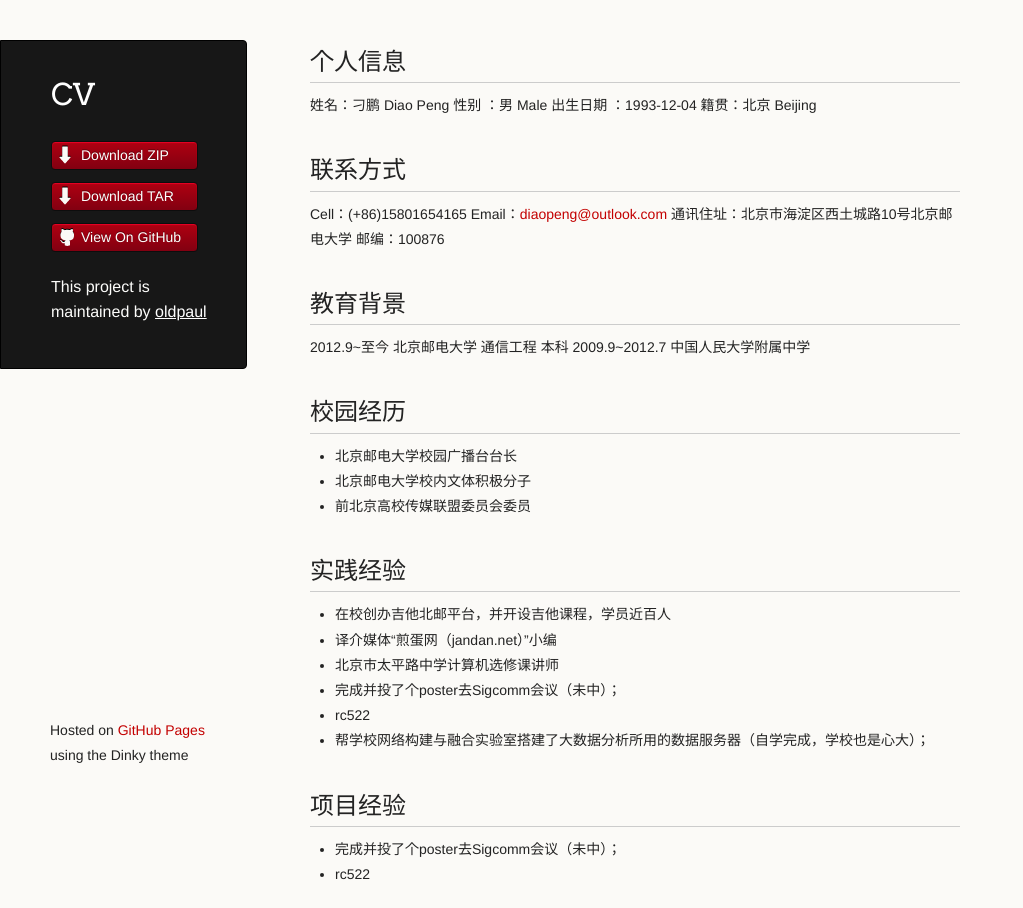
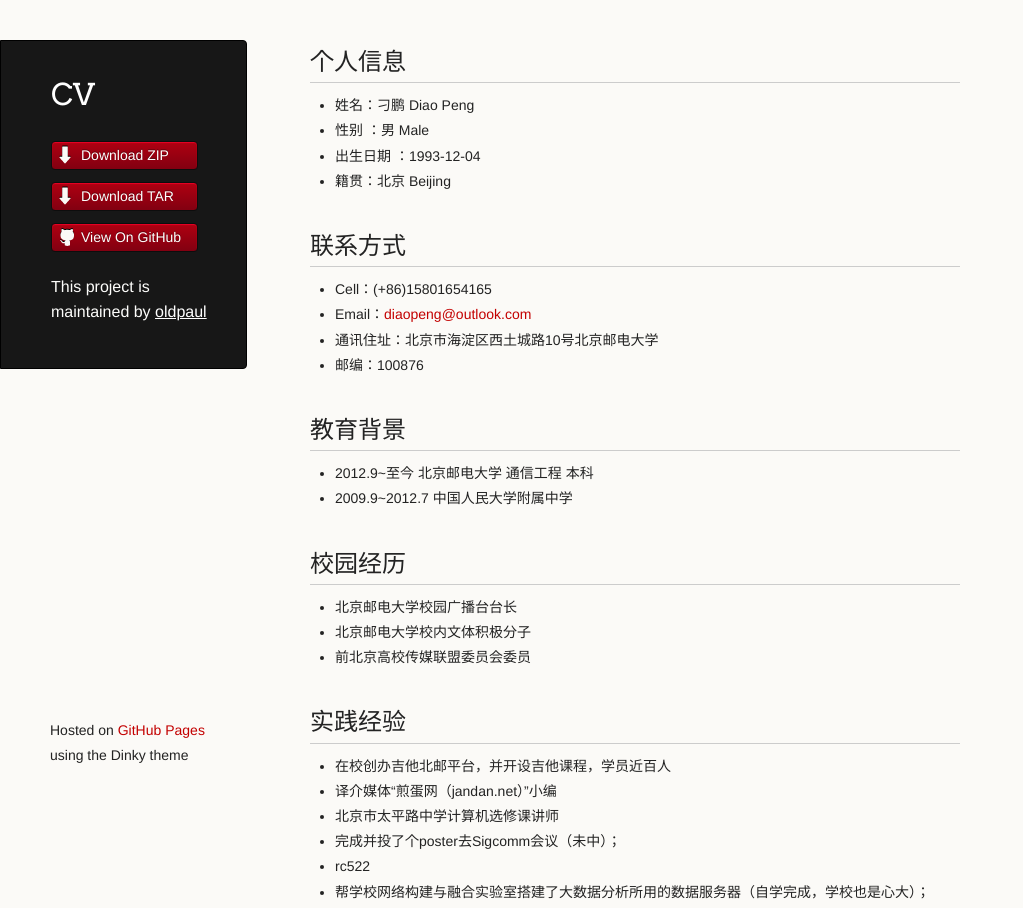
Before and after one commit to oldpaul/CV, a plain HTML site: page index.html in a window 1280 px wide. Shown: the top 908 px of the page, without its empty margins (0-1023 px from the left). Drawn offline with Linux system fonts and the light colour scheme.

Commit message:
Create gh-pages branch via GitHub

```diff
--- a/index.html
+++ b/index.html
@@ -33,24 +33,30 @@
         <h2>
 <a id="个人信息" class="anchor" href="#%E4%B8%AA%E4%BA%BA%E4%BF%A1%E6%81%AF" aria-hidden="true"><span aria-hidden="true" class="octicon octicon-link"></span></a>个人信息</h2>
 
-<p>姓名：刁鹏 Diao Peng
-性别 ：男 Male
-出生日期 ：1993-12-04
-籍贯：北京 Beijing</p>
+<ul>
+<li>姓名：刁鹏 Diao Peng</li>
+<li>性别 ：男 Male </li>
+<li>出生日期 ：1993-12-04 </li>
+<li>籍贯：北京 Beijing</li>
+</ul>
 
 <h2>
 <a id="联系方式" class="anchor" href="#%E8%81%94%E7%B3%BB%E6%96%B9%E5%BC%8F" aria-hidden="true"><span aria-hidden="true" class="octicon octicon-link"></span></a>联系方式</h2>
 
-<p>Cell：(+86)15801654165
-Email：<a href="mailto:diaopeng@outlook.com">diaopeng@outlook.com</a>
-通讯住址：北京市海淀区西土城路10号北京邮电大学
-邮编：100876 </p>
+<ul>
+<li>Cell：(+86)15801654165 </li>
+<li>Email：<a href="mailto:diaopeng@outlook.com">diaopeng@outlook.com</a> </li>
+<li>通讯住址：北京市海淀区西土城路10号北京邮电大学 </li>
+<li>邮编：100876 </li>
+</ul>
 
 <h2>
 <a id="教育背景" class="anchor" href="#%E6%95%99%E8%82%B2%E8%83%8C%E6%99%AF" aria-hidden="true"><span aria-hidden="true" class="octicon octicon-link"></span></a>教育背景</h2>
 
-<p>2012.9~至今 北京邮电大学 通信工程 本科
-2009.9~2012.7 中国人民大学附属中学</p>
+<ul>
+<li>2012.9~至今 北京邮电大学 通信工程 本科</li>
+<li>2009.9~2012.7 中国人民大学附属中学</li>
+</ul>
 
 <h2>
 <a id="校园经历" class="anchor" href="#%E6%A0%A1%E5%9B%AD%E7%BB%8F%E5%8E%86" aria-hidden="true"><span aria-hidden="true" class="octicon octicon-link"></span></a>校园经历</h2>
--- a/params.json
+++ b/params.json
@@ -1 +1 @@
-{"name":"CV","tagline":"","body":"## 个人信息\r\n姓名：刁鹏 Diao Peng\r\n性别 ：男 Male \r\n出生日期 ：1993-12-04 \r\n籍贯：北京 Beijing\r\n\r\n## 联系方式\r\nCell：(+86)15801654165 \r\nEmail：diaopeng@outlook.com \r\n通讯住址：北京市海淀区西土城路10号北京邮电大学 \r\n邮编：100876 \r\n\r\n## 教育背景\r\n2012.9~至今 北京邮电大学 通信工程 本科\r\n2009.9~2012.7 中国人民大学附属中学\r\n\r\n## 校园经历\r\n* 北京邮电大学校园广播台台长\r\n* 北京邮电大学校内文体积极分子 \r\n* 前北京高校传媒联盟委员会委员\r\n\r\n## 实践经验\r\n* 在校创办吉他北邮平台，并开设吉他课程，学员近百人\r\n* 译介媒体“煎蛋网（jandan.net）”小编 \r\n* 北京市太平路中学计算机选修课讲师\r\n* 完成并投了个poster去Sigcomm会议（未中）； \r\n* rc522 \r\n* 帮学校网络构建与融合实验室搭建了大数据分析所用的数据服务器（自学完成，学校也是心大）；\r\n\r\n## 项目经验\r\n* 完成并投了个poster去Sigcomm会议（未中）； \r\n* rc522\r\n \r\n## 技能掌握\r\n* HTML 60%\r\n* Office 80%\r\n* Visio 80%\r\n* Mockplus 80%\r\n* AxureRP 60%\r\n* Audition 80%","google":"","note":"Don't delete this file! It's used internally to help with page regeneration."}
+{"name":"CV","tagline":"","body":"## 个人信息\r\n* 姓名：刁鹏 Diao Peng\r\n* 性别 ：男 Male \r\n* 出生日期 ：1993-12-04 \r\n* 籍贯：北京 Beijing\r\n\r\n## 联系方式\r\n* Cell：(+86)15801654165 \r\n* Email：diaopeng@outlook.com \r\n* 通讯住址：北京市海淀区西土城路10号北京邮电大学 \r\n* 邮编：100876 \r\n\r\n## 教育背景\r\n* 2012.9~至今 北京邮电大学 通信工程 本科\r\n* 2009.9~2012.7 中国人民大学附属中学\r\n\r\n## 校园经历\r\n* 北京邮电大学校园广播台台长\r\n* 北京邮电大学校内文体积极分子 \r\n* 前北京高校传媒联盟委员会委员\r\n\r\n## 实践经验\r\n* 在校创办吉他北邮平台，并开设吉他课程，学员近百人\r\n* 译介媒体“煎蛋网（jandan.net）”小编 \r\n* 北京市太平路中学计算机选修课讲师\r\n* 完成并投了个poster去Sigcomm会议（未中）； \r\n* rc522 \r\n* 帮学校网络构建与融合实验室搭建了大数据分析所用的数据服务器（自学完成，学校也是心大）；\r\n\r\n## 项目经验\r\n* 完成并投了个poster去Sigcomm会议（未中）； \r\n* rc522\r\n \r\n## 技能掌握\r\n* HTML 60%\r\n* Office 80%\r\n* Visio 80%\r\n* Mockplus 80%\r\n* AxureRP 60%\r\n* Audition 80%","google":"","note":"Don't delete this file! It's used internally to help with page regeneration."}
```
